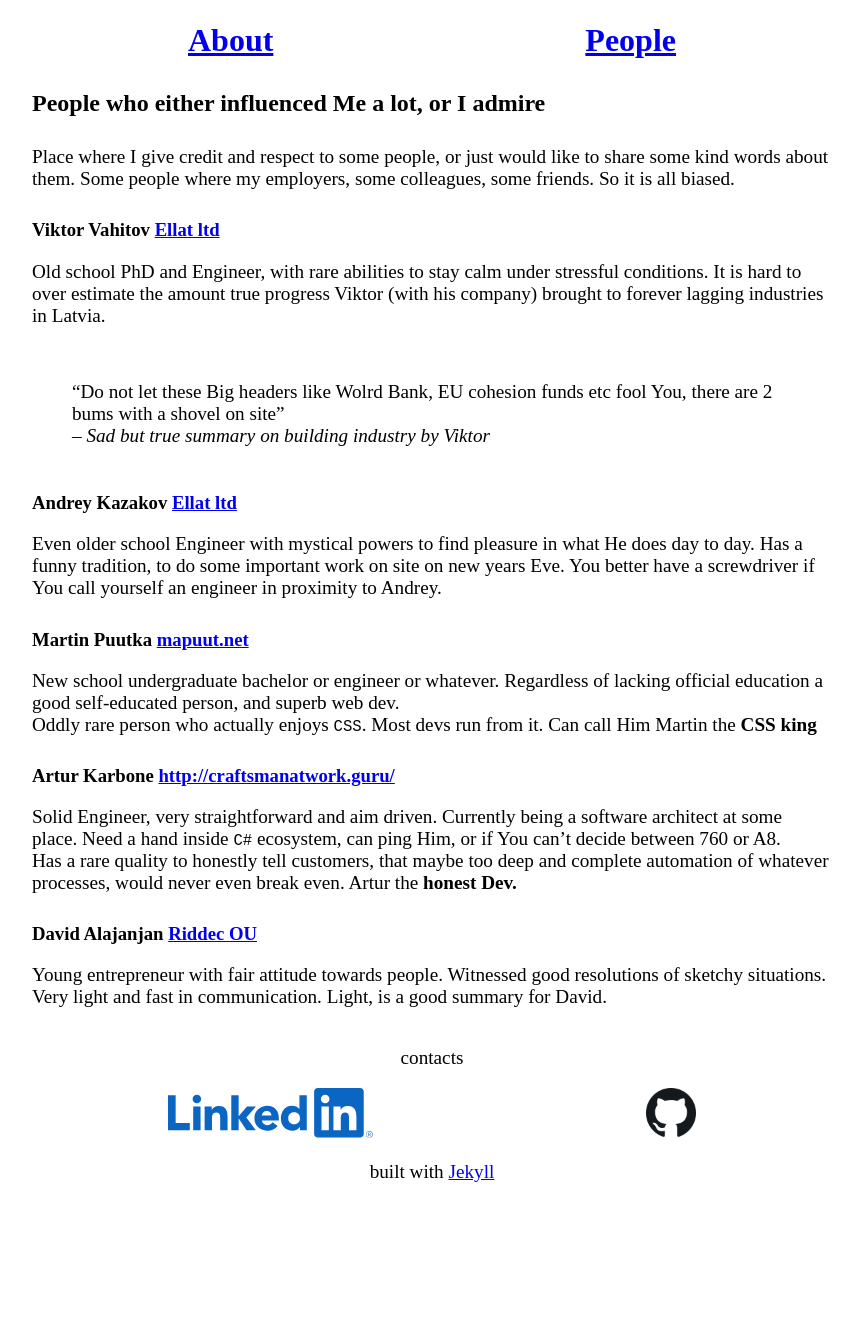
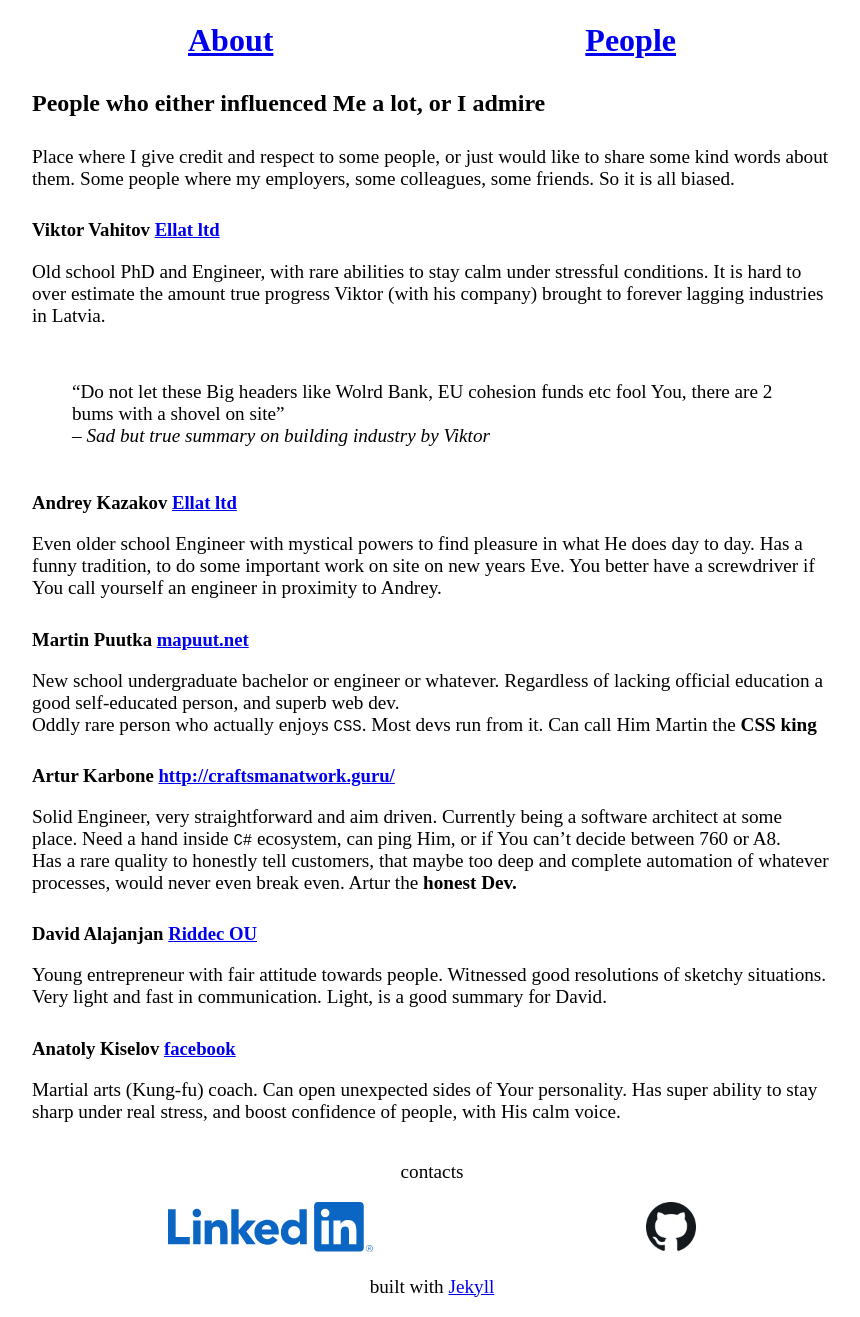
Before and after one commit to DmitryAlCh/mypage, a Jekyll site: the page built from people.md, in a window 1280 px wide. Shown: the whole page, without its empty margins (208-1068 px from the left). Built offline with Jekyll 4.4.1, drawn with Linux system fonts in a browser that asks for light colours; before the commit the page ends 1202 px from its top, so only the background shows below that.

Commit message:
added anatoly to people list

```diff
--- a/people.md
+++ b/people.md
@@ -47,3 +47,8 @@ of whatever processes, would never even break even. Artur the **honest Dev.**
 Young entrepreneur with fair attitude
 towards people. Witnessed good resolutions of sketchy situations.
 Very light and fast in communication. Light, is a good summary for David.
+
+### <a name="anatoly-kiselov" />Anatoly Kiselov [facebook](https://www.facebook.com/nat.kiselovs)
+
+Martial arts (Kung-fu) coach. Can open unexpected sides of Your personality. Has super ability
+to stay sharp under real stress, and boost confidence of people, with His calm voice.
```
